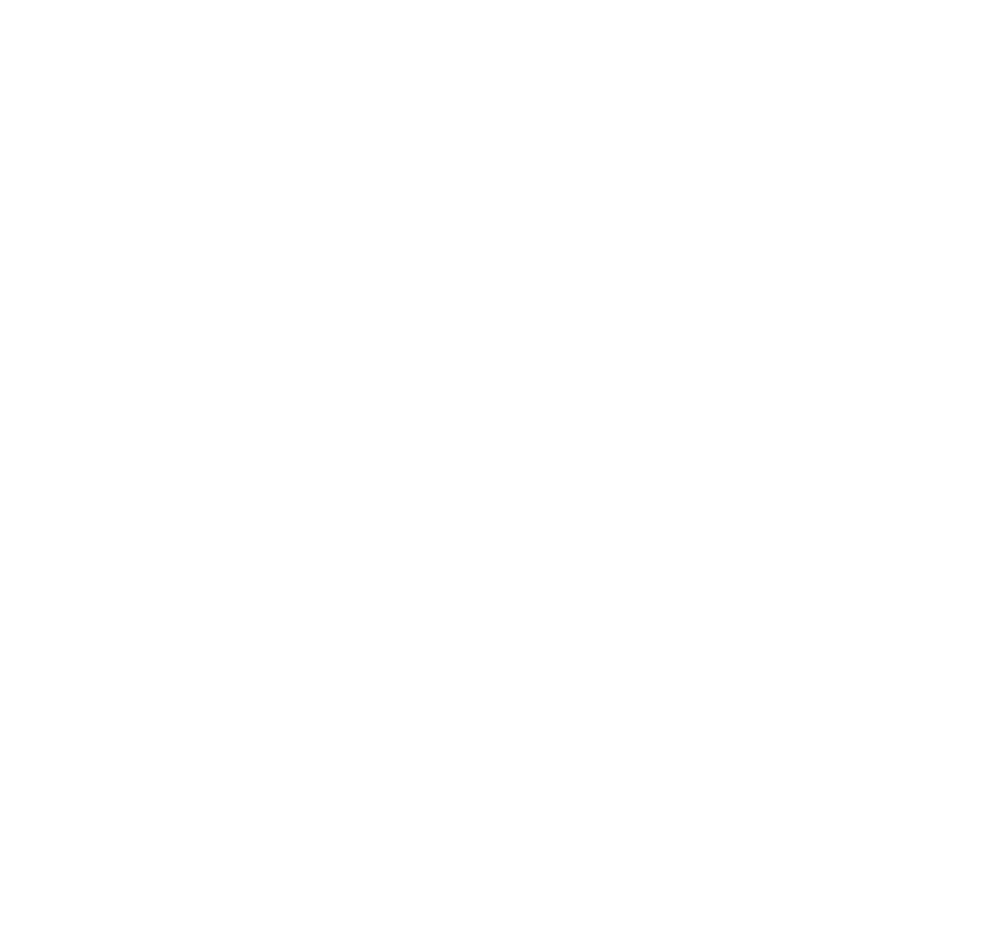
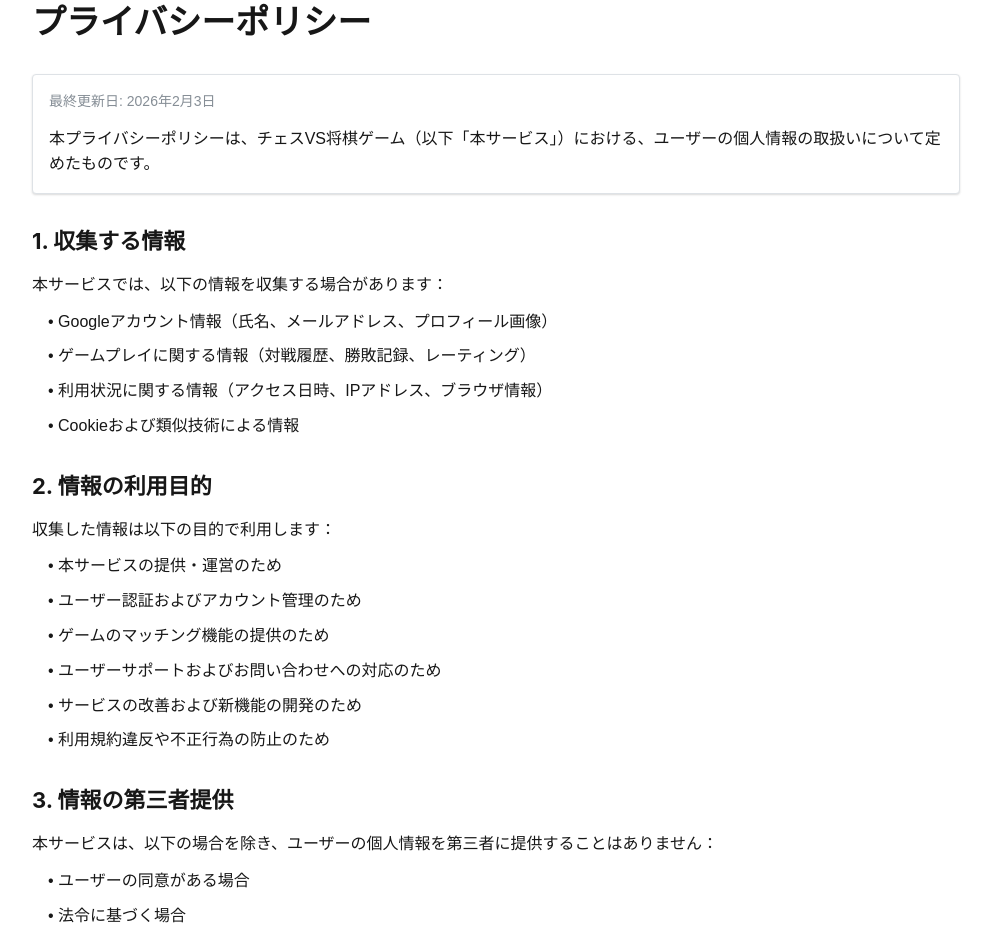
Before and after one commit to melswonder/42_Transcendence, a Next.js app in the folder typescript/: page /privacy in a window 1280 px wide. Shown: the part 40-979 px from the top of the page, without its empty margins (144-1135 px from the left). Before the commit the page ends 800 px from the top, so only its background shows below. Built offline with nearby package versions, Linux system fonts and the light colour scheme.

Commit message:
feat: プライバシーポリシー

```diff
--- a/typescript/src/widgets/privacy/ui/PrivacyWidget.tsx
+++ b/typescript/src/widgets/privacy/ui/PrivacyWidget.tsx
@@ -1,7 +1,123 @@
+import { Container, Title, Text, Stack, Paper } from "@mantine/core";
+
 export function PrivacyWidget() {
   return (
-    <div>
-      <h1>プライバシーポリシー</h1>
-    </div>
+    <Container size="md" my={40}>
+      <Title order={1} mb={30}>
+        プライバシーポリシー
+      </Title>
+
+      <Stack gap="xl">
+        <Paper shadow="xs" p="md" withBorder>
+          <Text size="sm" c="dimmed" mb="md">
+            最終更新日: 2026年2月3日
+          </Text>
+          <Text>
+            本プライバシーポリシーは、チェスVS将棋ゲーム（以下「本サービス」）における、ユーザーの個人情報の取扱いについて定めたものです。
+          </Text>
+        </Paper>
+
+        <div>
+          <Title order={2} size="h3" mb="md">
+            1. 収集する情報
+          </Title>
+          <Text mb="sm">本サービスでは、以下の情報を収集する場合があります：</Text>
+          <Stack gap="xs" pl="md">
+            <Text>• Googleアカウント情報（氏名、メールアドレス、プロフィール画像）</Text>
+            <Text>• ゲームプレイに関する情報（対戦履歴、勝敗記録、レーティング）</Text>
+            <Text>• 利用状況に関する情報（アクセス日時、IPアドレス、ブラウザ情報）</Text>
+            <Text>• Cookieおよび類似技術による情報</Text>
+          </Stack>
+        </div>
+
+        <div>
+          <Title order={2} size="h3" mb="md">
+            2. 情報の利用目的
+          </Title>
+          <Text mb="sm">収集した情報は以下の目的で利用します：</Text>
+          <Stack gap="xs" pl="md">
+            <Text>• 本サービスの提供・運営のため</Text>
+            <Text>• ユーザー認証およびアカウント管理のため</Text>
+            <Text>• ゲームのマッチング機能の提供のため</Text>
+            <Text>• ユーザーサポートおよびお問い合わせへの対応のため</Text>
+            <Text>• サービスの改善および新機能の開発のため</Text>
+            <Text>• 利用規約違反や不正行為の防止のため</Text>
+          </Stack>
+        </div>
+
+        <div>
+          <Title order={2} size="h3" mb="md">
+            3. 情報の第三者提供
+          </Title>
+          <Text mb="sm">
+            本サービスは、以下の場合を除き、ユーザーの個人情報を第三者に提供することはありません：
+          </Text>
+          <Stack gap="xs" pl="md">
+            <Text>• ユーザーの同意がある場合</Text>
+            <Text>• 法令に基づく場合</Text>
+            <Text>• 人の生命、身体または財産の保護のために必要がある場合</Text>
+            <Text>• 国の機関等への協力のために必要がある場合</Text>
+          </Stack>
+        </div>
+
+        <div>
+          <Title order={2} size="h3" mb="md">
+            4. Cookieおよび類似技術
+          </Title>
+          <Text>
+            本サービスでは、ユーザーの利便性向上およびサービス改善のため、Cookieおよび類似技術を使用します。Cookieの使用を望まない場合は、ブラウザの設定により無効化することができますが、一部機能が制限される可能性があります。
+          </Text>
+        </div>
+
+        <div>
+          <Title order={2} size="h3" mb="md">
+            5. セキュリティ
+          </Title>
+          <Text>
+            本サービスは、個人情報の漏洩、滅失または毀損の防止等、個人情報の安全管理のために必要かつ適切な措置を講じます。ただし、インターネット通信の特性上、セキュリティを完全に保証することはできません。
+          </Text>
+        </div>
+
+        <div>
+          <Title order={2} size="h3" mb="md">
+            6. 外部サービスの利用
+          </Title>
+          <Text>
+            本サービスはGoogle認証サービスを利用しています。Google認証サービスの利用にあたっては、Googleのプライバシーポリシーが適用されます。詳細は
+            <Text component="a" href="https://policies.google.com/privacy" target="_blank" rel="noopener noreferrer" c="blue" style={{ textDecoration: "underline" }}>
+              Googleプライバシーポリシー
+            </Text>
+            をご確認ください。
+          </Text>
+        </div>
+
+        <div>
+          <Title order={2} size="h3" mb="md">
+            7. 個人情報の開示・訂正・削除
+          </Title>
+          <Text>
+            ユーザーは、自己の個人情報について、開示、訂正、削除等を請求することができます。請求を希望される場合は、本サービスのお問い合わせ窓口までご連絡ください。
+          </Text>
+        </div>
+
+        <div>
+          <Title order={2} size="h3" mb="md">
+            8. プライバシーポリシーの変更
+          </Title>
+          <Text>
+            本プライバシーポリシーは、法令の変更や本サービスの機能変更等に伴い、予告なく変更されることがあります。変更後のプライバシーポリシーは、本ページに掲載した時点で効力を生じるものとします。
+          </Text>
+        </div>
+
+        <div>
+          <Title order={2} size="h3" mb="md">
+            9. お問い合わせ
+          </Title>
+          <Text>
+            本プライバシーポリシーに関するお問い合わせは、本サービス内のお問い合わせフォームまたはサポート窓口までご連絡ください。
+          </Text>
+        </div>
+      </Stack>
+    </Container>
   );
 }
```
